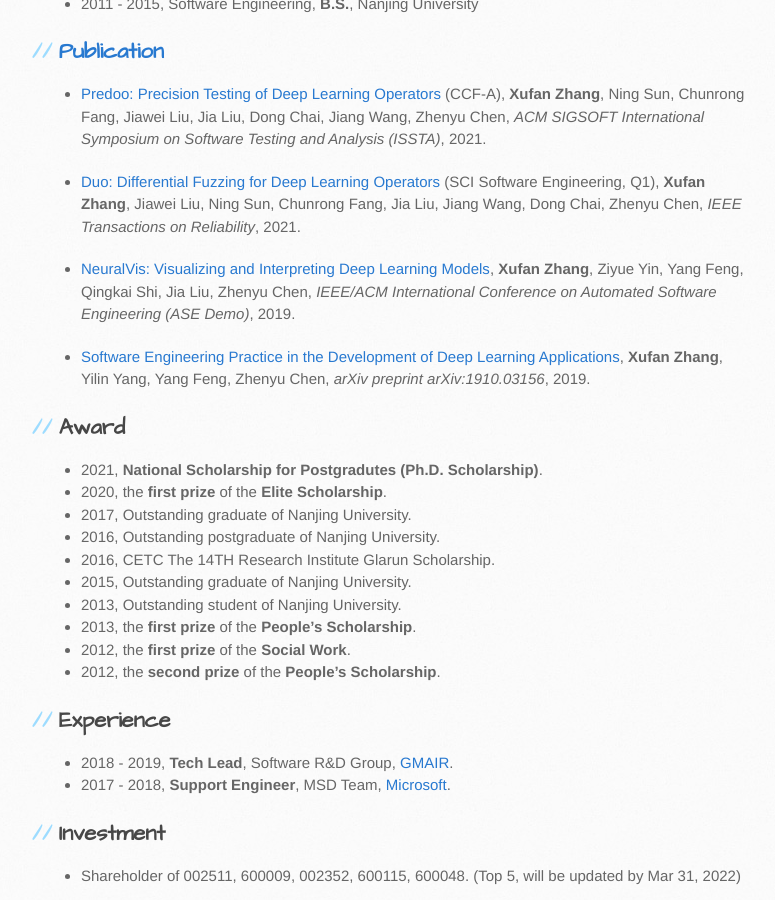
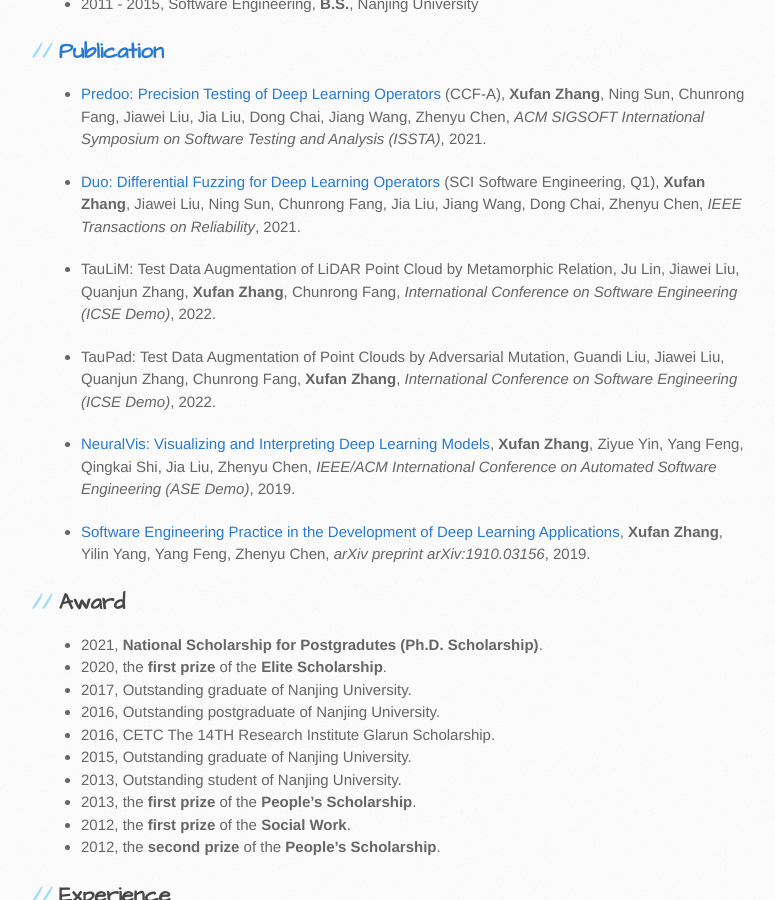
Before and after one commit to sunshinezxf/sunshinezxf.github.io, a Jekyll site: the page built from index.md, in a window 1280 px wide and 900 px high, scrolled down 917 px. Shown: the whole window, without its empty margins (109-884 px from the left). Built offline with Jekyll 4.4.1, drawn with Linux system fonts in a browser that asks for light colours; our own code applies the rules of GitHub Pages for plain Markdown files.

Commit message:
update demo paper on ise2022

```diff
--- a/index.md
+++ b/index.md
@@ -31,6 +31,10 @@ If you are interested in the topics or projects I work on, please reach me via t
 
 - [Duo: Differential Fuzzing for Deep Learning Operators](https://doi.org/10.1109/TR.2021.3107165) (SCI Software Engineering, Q1), **Xufan Zhang**, Jiawei Liu, Ning Sun, Chunrong Fang, Jia Liu, Jiang Wang, Dong Chai, Zhenyu Chen, _IEEE Transactions on Reliability_, 2021.
 
+- TauLiM: Test Data Augmentation of LiDAR Point Cloud by Metamorphic Relation, Ju Lin, Jiawei Liu, Quanjun Zhang, **Xufan Zhang**, Chunrong Fang, _International Conference on Software Engineering (ICSE Demo)_, 2022.
+
+- TauPad: Test Data Augmentation of Point Clouds by Adversarial Mutation, Guandi Liu, Jiawei Liu, Quanjun Zhang, Chunrong Fang, **Xufan Zhang**, _International Conference on Software Engineering (ICSE Demo)_, 2022.
+
 - [NeuralVis: Visualizing and Interpreting Deep Learning Models](https://dl.acm.org/doi/10.1109/ASE.2019.00113), **Xufan Zhang**, Ziyue Yin, Yang Feng, Qingkai Shi, Jia Liu, Zhenyu Chen, _IEEE/ACM International Conference on Automated Software Engineering (ASE Demo)_, 2019.
 
 - [Software Engineering Practice in the Development of Deep Learning Applications](https://arxiv.org/pdf/1910.03156.pdf), **Xufan Zhang**, Yilin Yang, Yang Feng, Zhenyu Chen, _arXiv preprint arXiv:1910.03156_, 2019.
```
